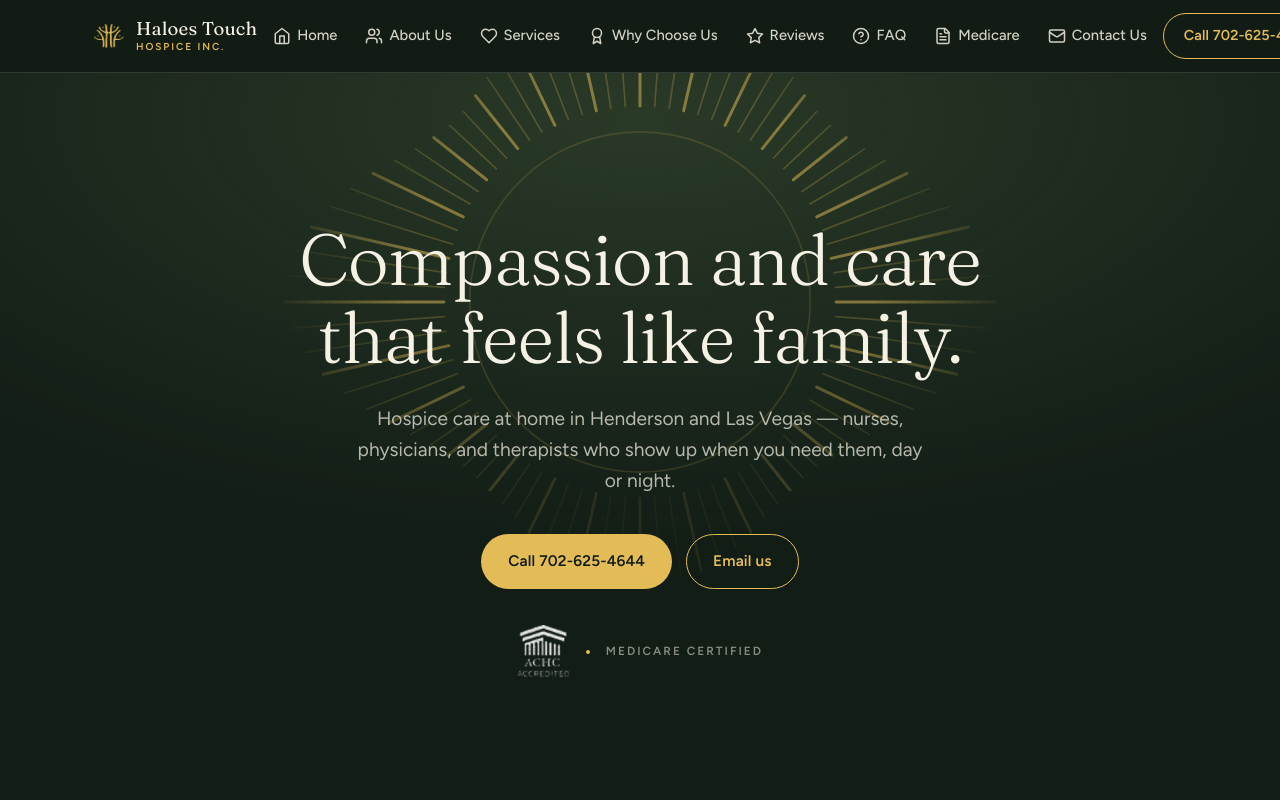
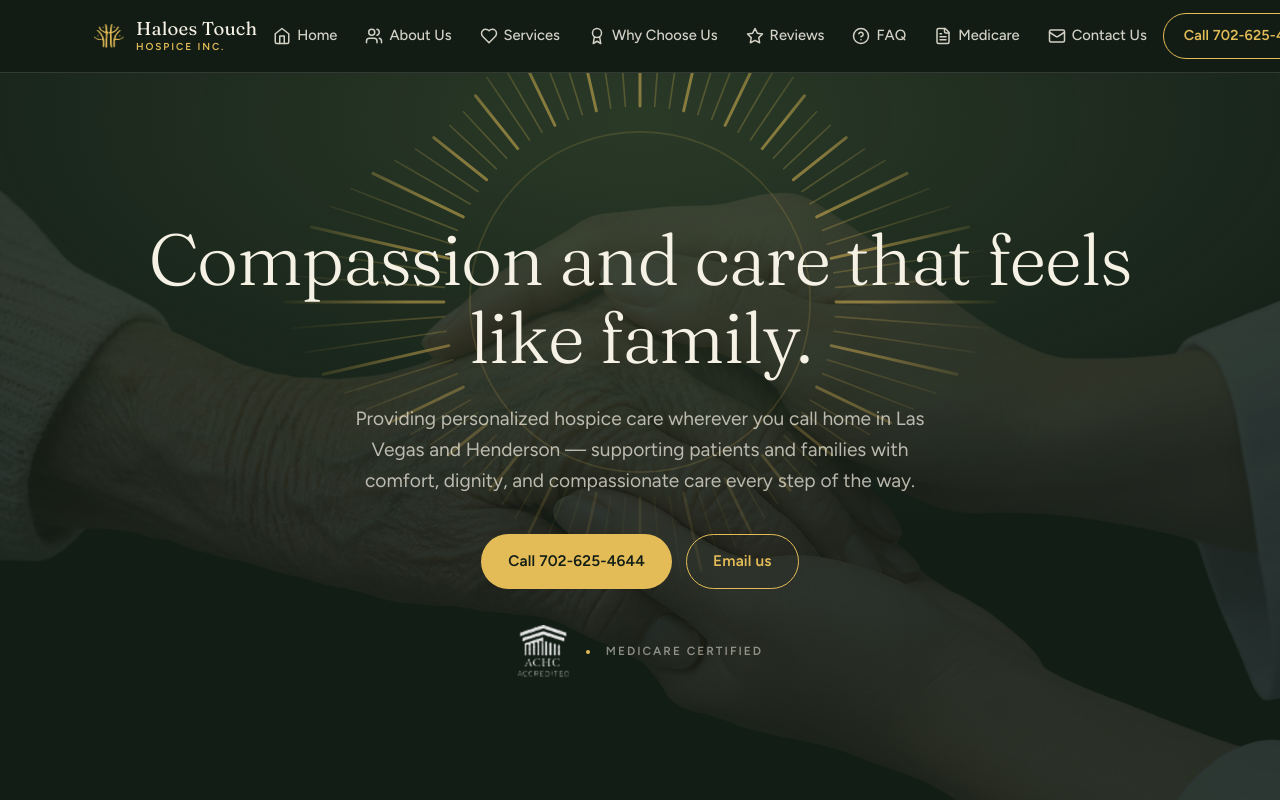
Before and after one commit to JaSm1n2022/myhospiceweb, a React (Vite) app: page / in a window 1280 px wide. Shown: the top 800 px of the page. Built offline with nearby package versions, Linux system fonts and the light colour scheme.

Commit message:
home page

```diff
--- a/src/App.jsx
+++ b/src/App.jsx
@@ -6,6 +6,7 @@
 import photoPark from './assets/wheelchair-park.jpg'
 import photoEmbrace from './assets/embrace.jpg'
 import achcMark from './assets/achc-accredited.png'
+import elderHand from './assets/elderhand.png'
 import Reveal from './components/Reveal.jsx'
 import Faq from './components/Faq.jsx'
 import Reviews from './components/Reviews.jsx'
@@ -146,19 +147,16 @@
 
       <main id="main">
         {/* ---------- Hero ---------- */}
-        <section className="hero">
+        <section className="hero section--about" style={{ '--bg-image': `url(${elderHand})` }}>
           <div className="hero__halo">
             <Halo animate />
           </div>
           <div className="shell hero__inner">
             <h1 className="hero__title">
-              Compassion and care
-              <br />
-              that feels like family.
+              Compassion and care that feels like family.
             </h1>
             <p className="hero__lede">
-              Hospice care at home in Henderson and Las Vegas — nurses, physicians,
-              and therapists who show up when you need them, day or night.
+              Providing personalized hospice care wherever you call home in Las Vegas and Henderson — supporting patients and families with comfort, dignity, and compassionate care every step of the way.
             </p>
             <div className="hero__actions">
               <a className="btn btn--gold" href={telHref(agency.phone)}>
--- a/src/index.css
+++ b/src/index.css
@@ -457,6 +457,34 @@
 .section--light {
   background: var(--cream);
   color: var(--forest-900);
+}
+
+.section--about {
+  position: relative;
+}
+
+.section--about::before {
+  content: '';
+  position: absolute;
+  inset: 0;
+  background-image: var(--bg-image);
+  background-repeat: no-repeat;
+  background-position: right center;
+  background-size: contain;
+  opacity: 0.08;
+  pointer-events: none;
+  z-index: 0;
+}
+
+.section--quiet.section--about > * {
+  position: relative;
+  z-index: 1;
+}
+
+.hero.section--about::before {
+  background-position: center center;
+  background-size: cover;
+  opacity: 0.12;
 }
 
 .eyebrow {
```
Also changed, not shown: src/assets/elderhand.png (added), 1 other file (tests, documents, lock files or other folders).
